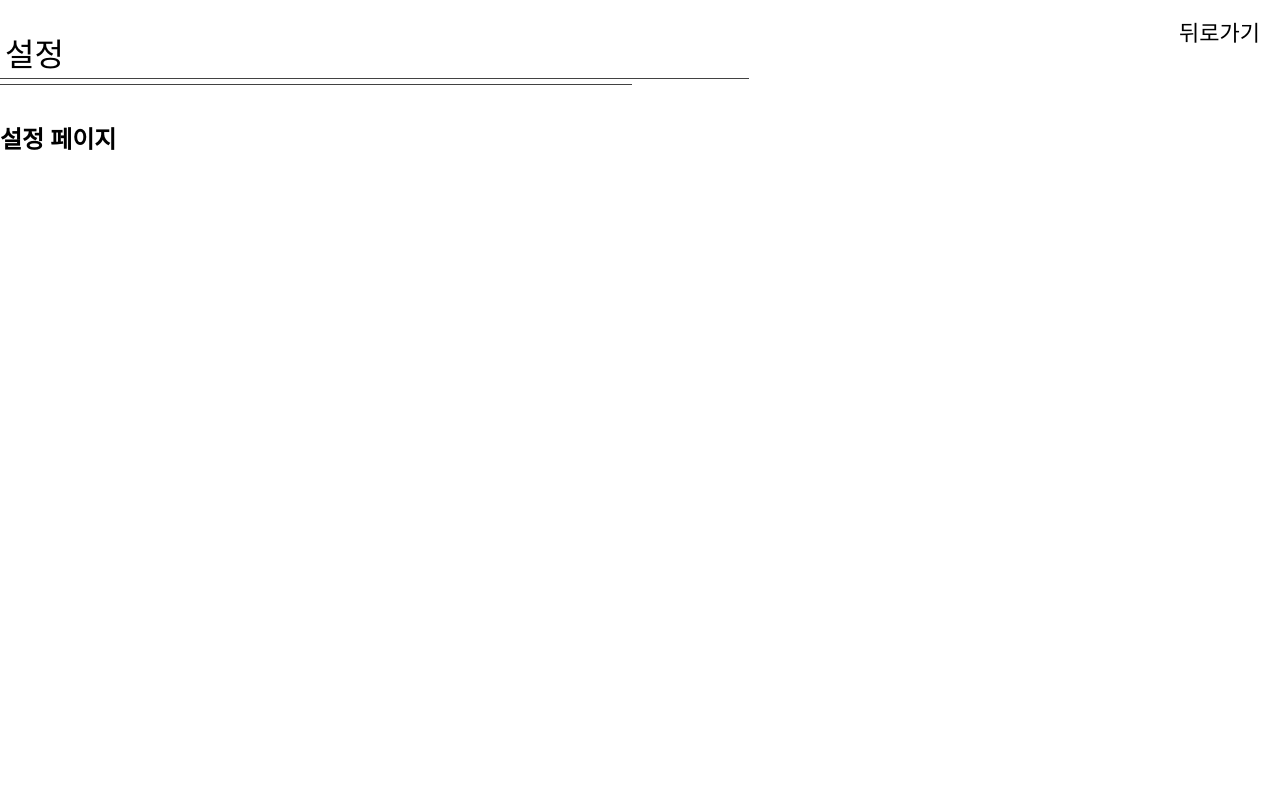
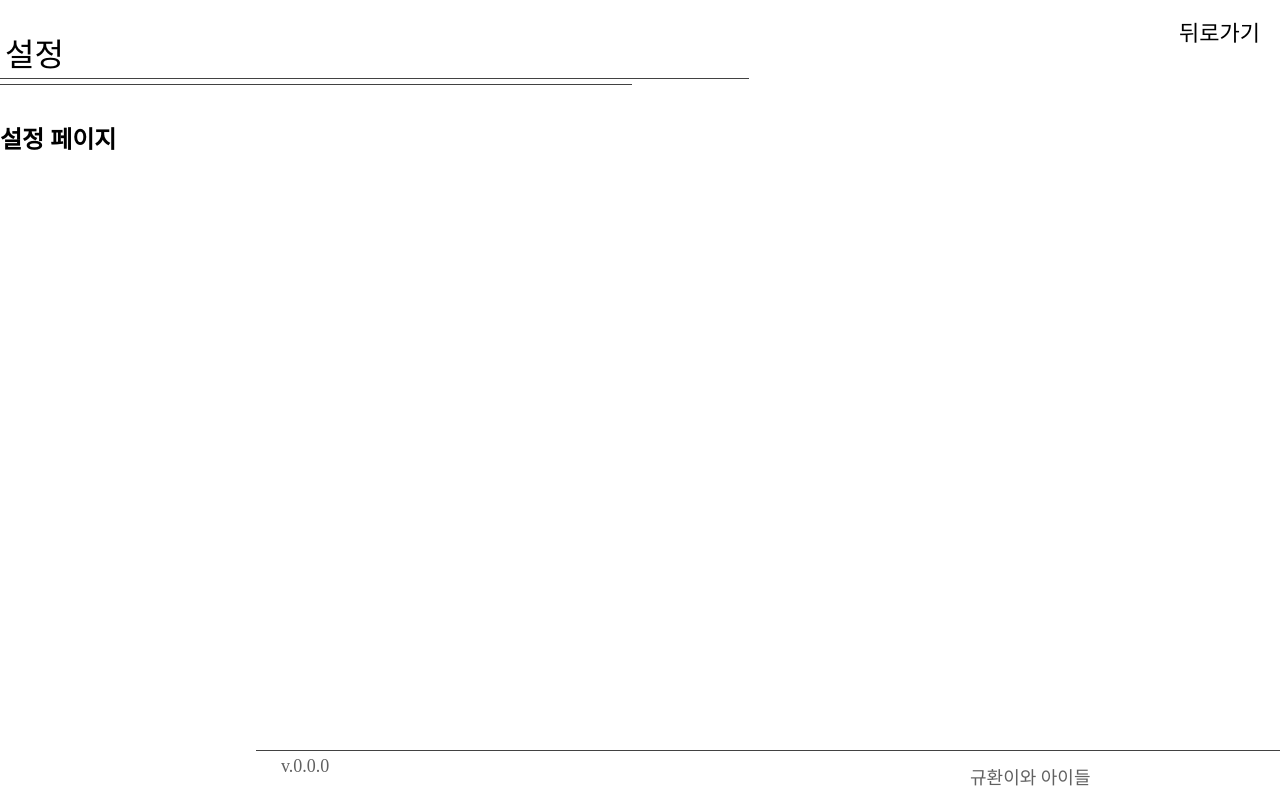
Before and after one commit to freemoon99/LM_Front-End, a React (Create React App) app in the folder leave_message/: page /Settings in a window 1280 px wide. Built offline with nearby package versions, Linux system fonts and the light colour scheme.

Commit message:
헤더/바디/푸터 설정 페이지에 적용

```diff
--- a/leave_message/src/pages/SettingsPage.js
+++ b/leave_message/src/pages/SettingsPage.js
@@ -1,14 +1,21 @@
 import Header from "../components/Header";
+import Footer from "../components/Footer";
+import "../styles/pages/SettingsPage.css";
 
 const SettingsPage = () => {
 
     const pageName = 'setting';
 
     return(
-        <>
-            <Header pageName={pageName}/>
-            <h2>설정 페이지</h2>
-        </>
+        <div className="frame-settingsPage">
+            <Header pageName={pageName} className="frame-settingsPage-header"/>
+
+            <div className="frame-settingsPage-body">
+                <h2>설정 페이지</h2>
+            </div>
+
+            <Footer className="frame-settingsPage-footer"/>
+        </div>
     );
 }
 
--- a/leave_message/src/styles/pages/SettingsPage.css
+++ b/leave_message/src/styles/pages/SettingsPage.css
@@ -0,0 +1,10 @@
+.frame-settingsPage {
+    display:flex;
+    flex-direction: column;
+    width: 100%;
+    height: 100vh;
+}
+
+.frame-settingsPage-body {
+    flex-grow: 1;
+}
```
